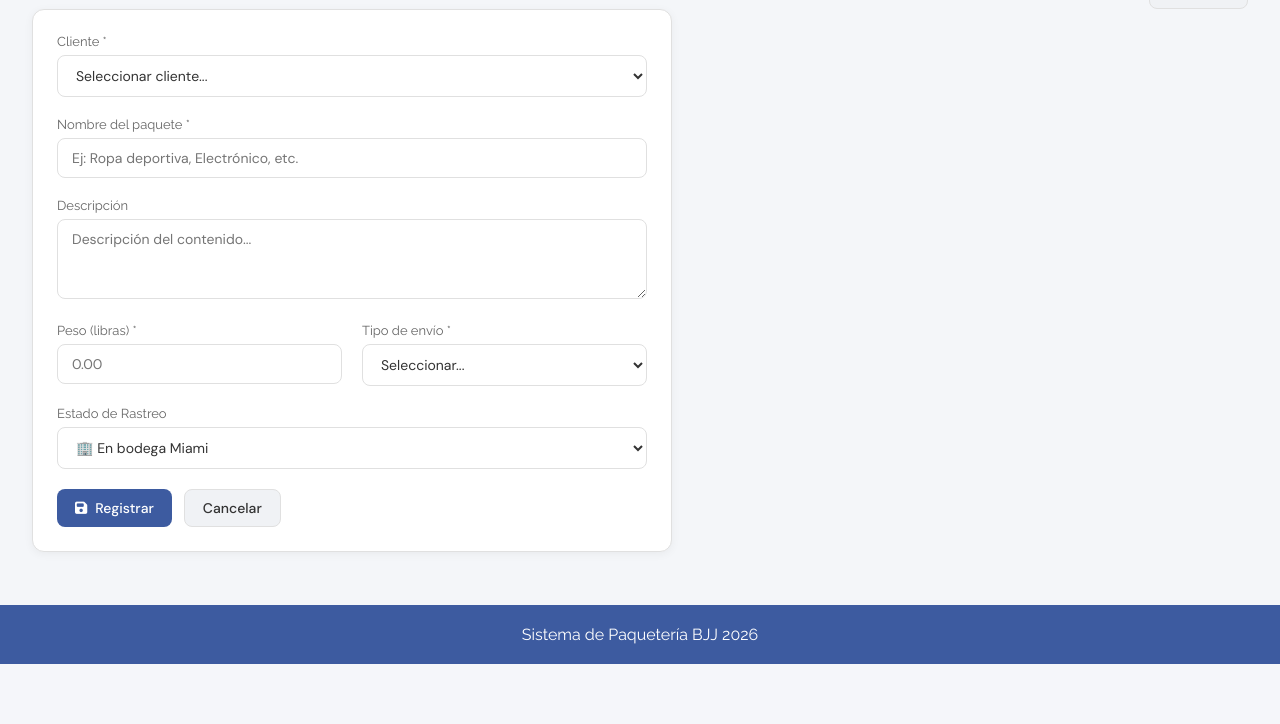
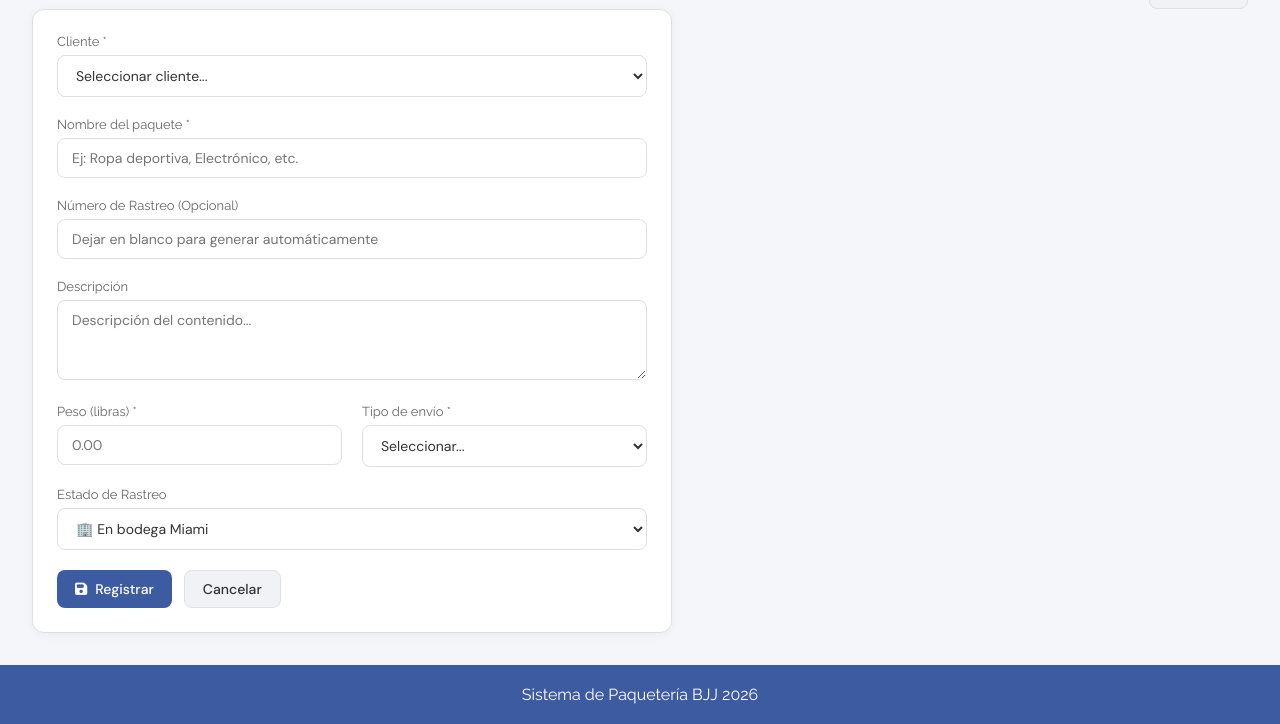
Before and after one commit to Juliojsm22/BJJ-SYSTEM, a Flask app: page /paquetes/nuevo in a window 1280 px wide. Shown: the part 189-913 px from the top of the page. Before the commit the page ends 853 px from the top, so only its background shows below. Run offline with Flask 3, Linux system fonts and the light colour scheme; a user stored in the database is signed in; data that the repository does not hold is empty.

Commit message:
feat: permitir ingresar número de rastreo manualmente al registrar o editar paquetes

```diff
--- a/routes/paquetes.py
+++ b/routes/paquetes.py
@@ -46,6 +46,7 @@ def nuevo():
             peso=peso,
             tipo_envio=tipo_envio,
             cliente_id=int(request.form.get('cliente_id')),
+            tracking_number=request.form.get('tracking_number', '').strip() or None,
             estado_rastreo=request.form.get('estado_rastreo', 'bodega_miami'),
             registrado_por=current_user.id
         )
@@ -74,6 +75,7 @@ def editar(id):
         paquete.descripcion = request.form.get('descripcion', '').strip()
         paquete.peso = peso
         paquete.tipo_envio = tipo_envio
+        paquete.tracking_number = request.form.get('tracking_number', '').strip() or None
         paquete.estado_rastreo = request.form.get('estado_rastreo', paquete.estado_rastreo)
         paquete.costo = round(peso * tarifa, 2)
         paquete.cliente_id = int(request.form.get('cliente_id'))
--- a/templates/paquetes/form.html
+++ b/templates/paquetes/form.html
@@ -28,6 +28,12 @@
                 <input type="text" name="nombre" class="form-control"
                        value="{{ paquete.nombre if paquete else '' }}" required
                        placeholder="Ej: Ropa deportiva, Electrónico, etc.">
+            </div>
+            <div class="form-group">
+                <label>Número de Rastreo (Opcional)</label>
+                <input type="text" name="tracking_number" class="form-control"
+                       value="{{ paquete.tracking_number if paquete else '' }}"
+                       placeholder="Dejar en blanco para generar automáticamente">
             </div>
             <div class="form-group">
                 <label>Descripción</label>
```
